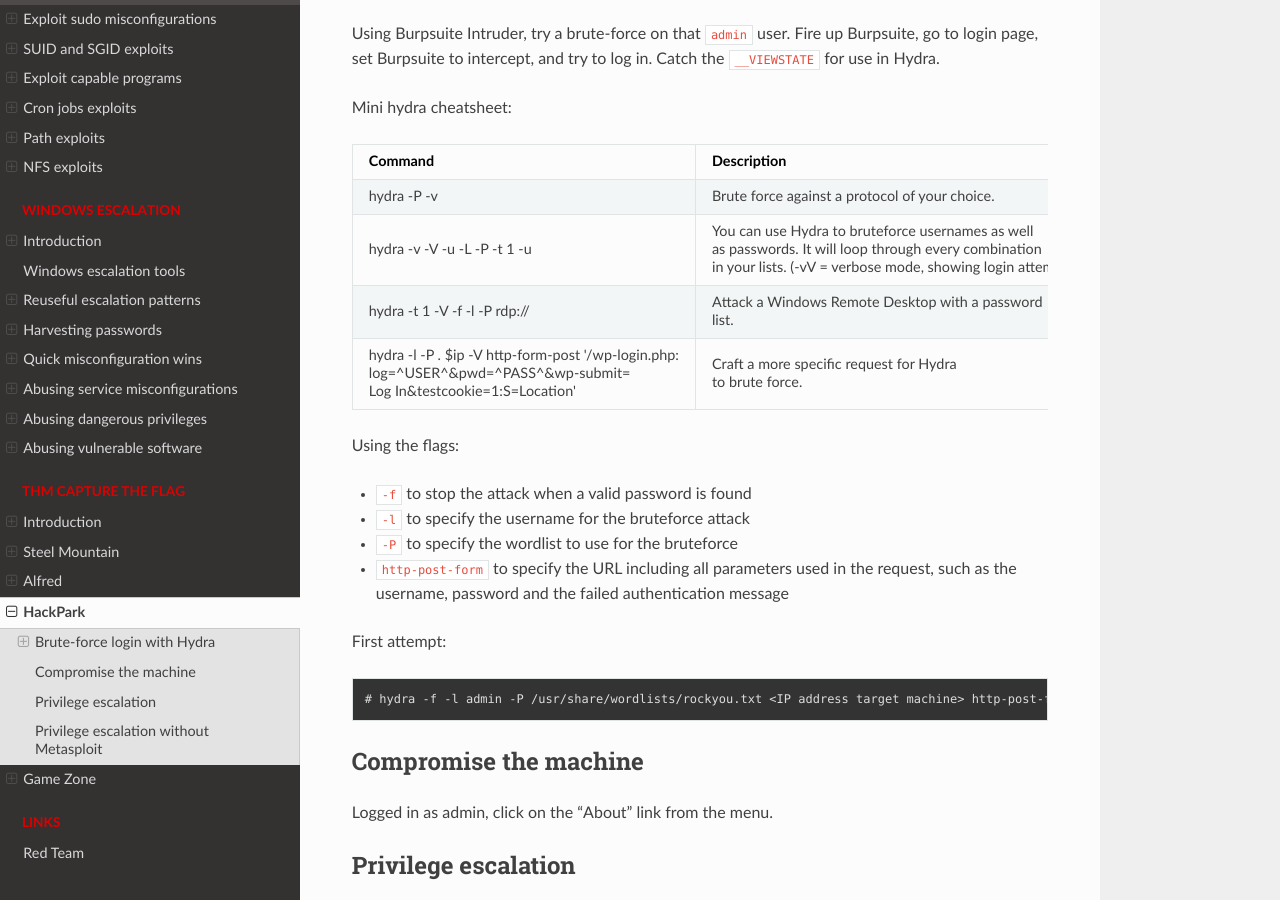
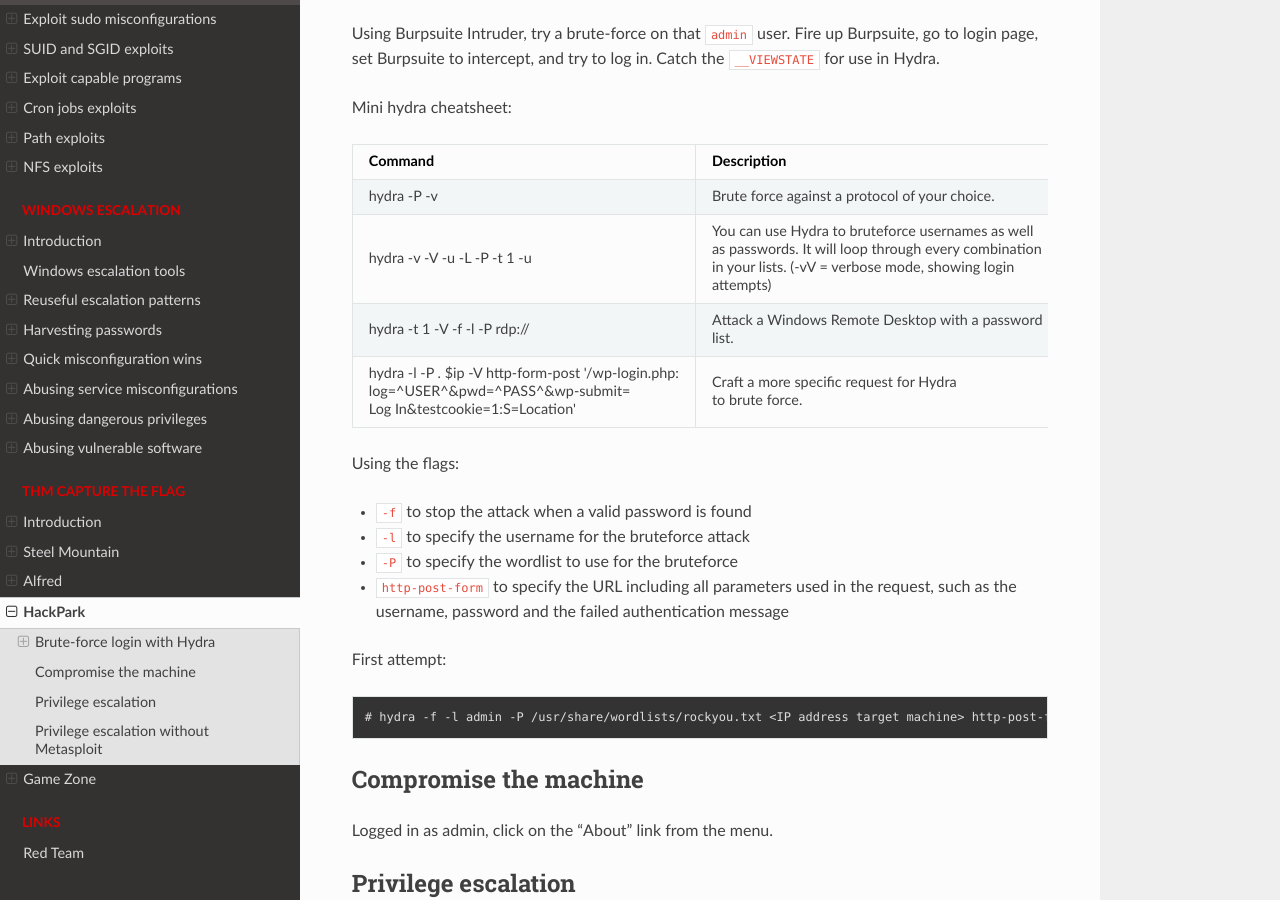
Before and after one commit to tymyrddin/red-escalation, a Sphinx documentation site: the page built from source/docs/thm/hackpark.md, in a window 1280 px wide and 900 px high, scrolled down 2837 px. Built offline with Sphinx 7.4.7 and the Read the Docs theme 2.0.0, drawn with Linux system fonts in a browser that asks for light colours.

Commit message:
Version 0.1

```diff
--- a/source/docs/thm/hackpark.md
+++ b/source/docs/thm/hackpark.md
@@ -109,7 +109,7 @@
 | Command                                                                                                                                      | Description                                                                                                                                                                  |
 |:---------------------------------------------------------------------------------------------------------------------------------------------|:-----------------------------------------------------------------------------------------------------------------------------------------------------------------------------|
 | hydra -P <wordlist> -v <ip> <protocol>                                                                                                       | Brute force against a protocol of your choice.                                                                                                                               |
-| hydra -v -V -u -L <username list> -P <password list> -t 1 -u <ip> <protocol>                                                                 | You can use Hydra to bruteforce usernames as well <br/>as passwords. It will loop through every combination <br/>in your lists. (-vV = verbose mode, showing login attempts) |
+| hydra -v -V -u -L <username list> -P <password list> -t 1 -u <ip> <protocol>                                                                 | You can use Hydra to bruteforce usernames as well <br/>as passwords. It will loop through every combination <br/>in your lists. (-vV = verbose mode, showing login <br/>attempts) |
 | hydra -t 1 -V -f -l <username> -P <wordlist> rdp://<ip>                                                                                      | Attack a Windows Remote Desktop with a password <br/>list.                                                                                                                   |
 | hydra -l <username> -P .<password list> $ip -V http-form-post '/wp-login.php:<br/>log=^USER^&pwd=^PASS^&wp-submit=<br/>Log In&testcookie=1:S=Location' | Craft a more specific request for Hydra <br/>to brute force.                                                                                                                 |
 
```
